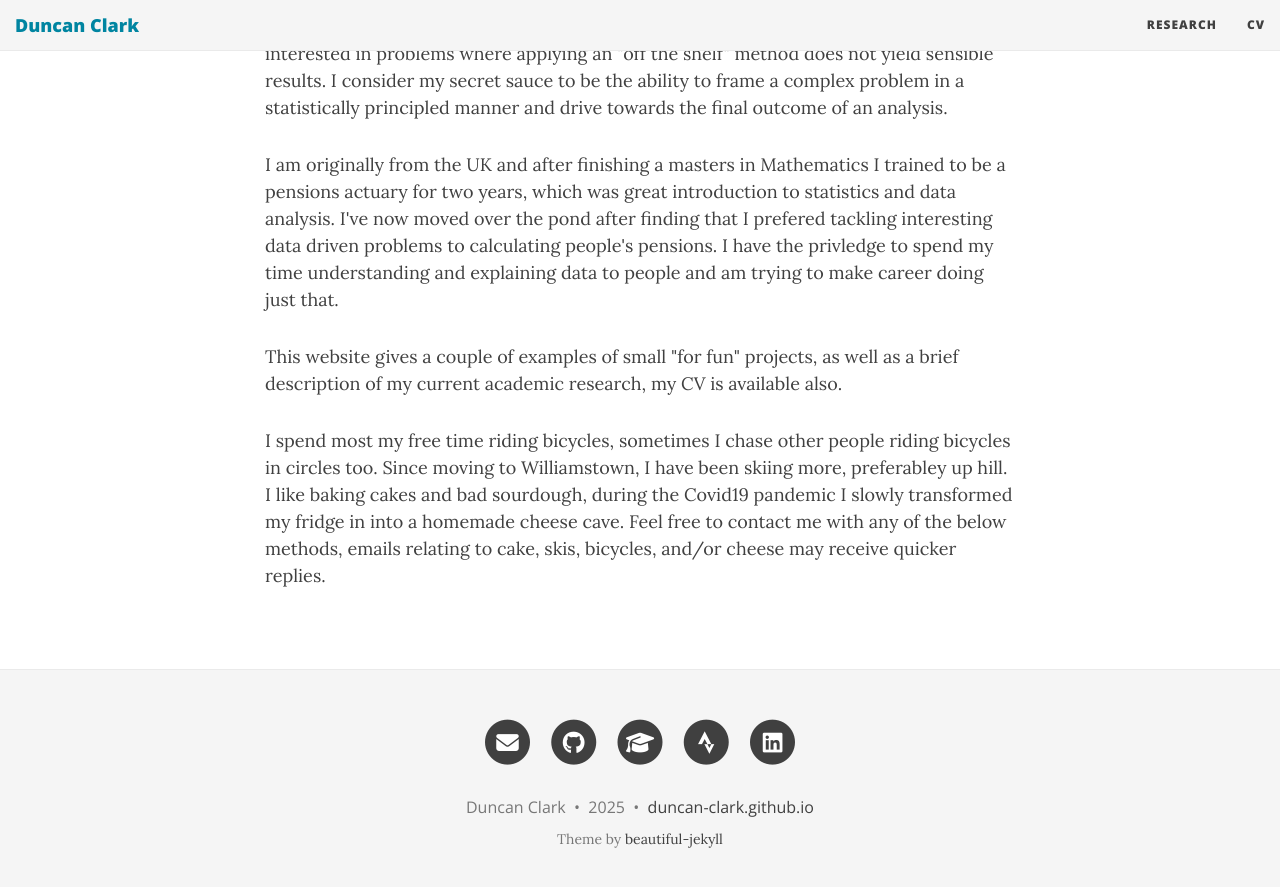
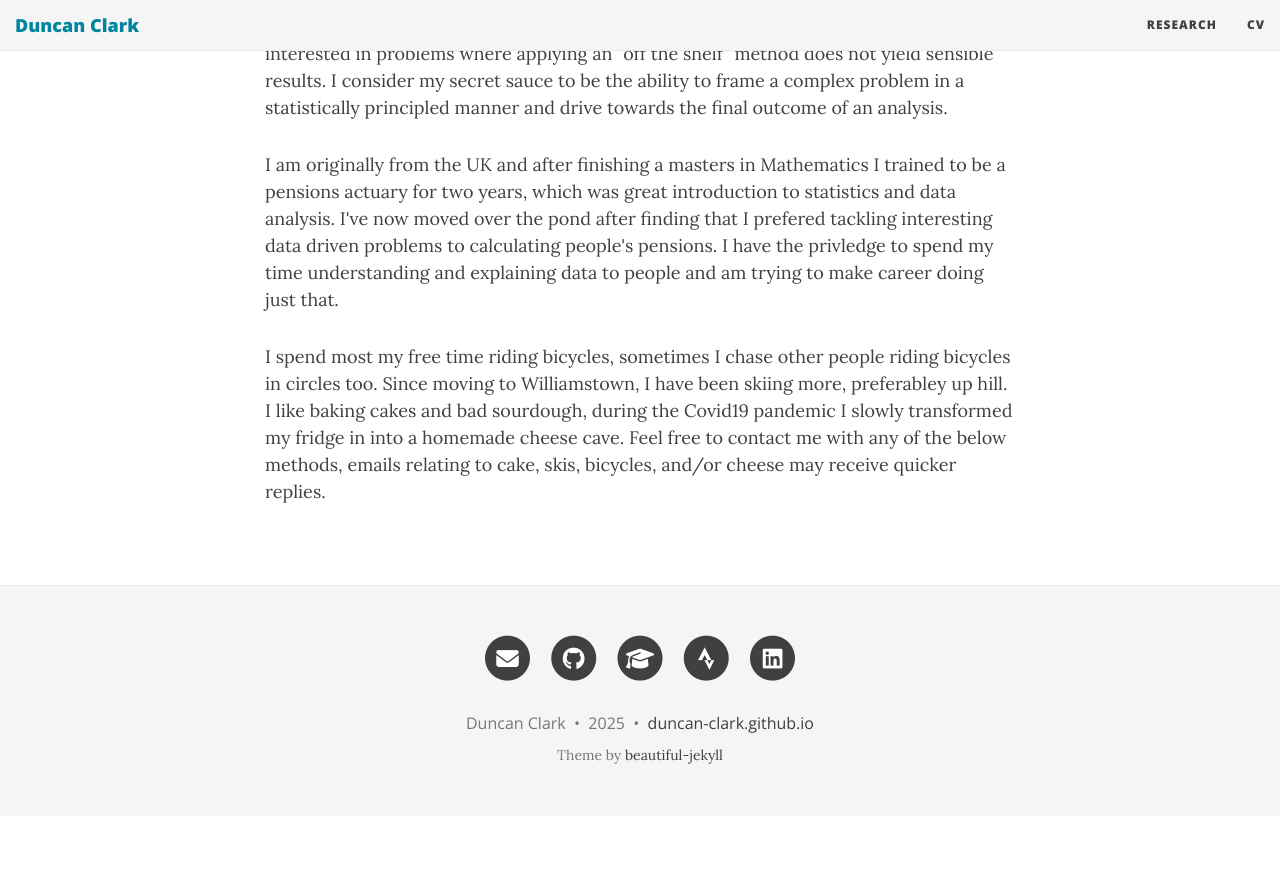
Before and after one commit to duncan-clark/duncan-clark.github.io, a Jekyll site: the page built from index.html, in a window 1280 px wide and 900 px high, scrolled down 511 px. Shown: the top 887 px of the window. Built offline with Jekyll 4.4.1, drawn with Linux system fonts in a browser that asks for light colours; after the commit the page ends 1327 px from its top, so only the background shows below that.

Commit message:
Update index.html

```diff
--- a/index.html
+++ b/index.html
@@ -27,10 +27,6 @@ I have the privledge to spend my time understanding and explaining data to peopl
 </p>
 
 <p>
-This website gives a couple of examples of small "for fun" projects, as well as a brief description of my current academic research, my CV is available also.
-</p>
-
-<p>
 I spend most my free time riding bicycles, sometimes I chase other people riding bicycles in circles too.
 Since moving to Williamstown, I have been skiing more, preferabley up hill.
 I like baking cakes and bad sourdough, during the Covid19 pandemic I slowly transformed my fridge in into a homemade cheese cave.
```
